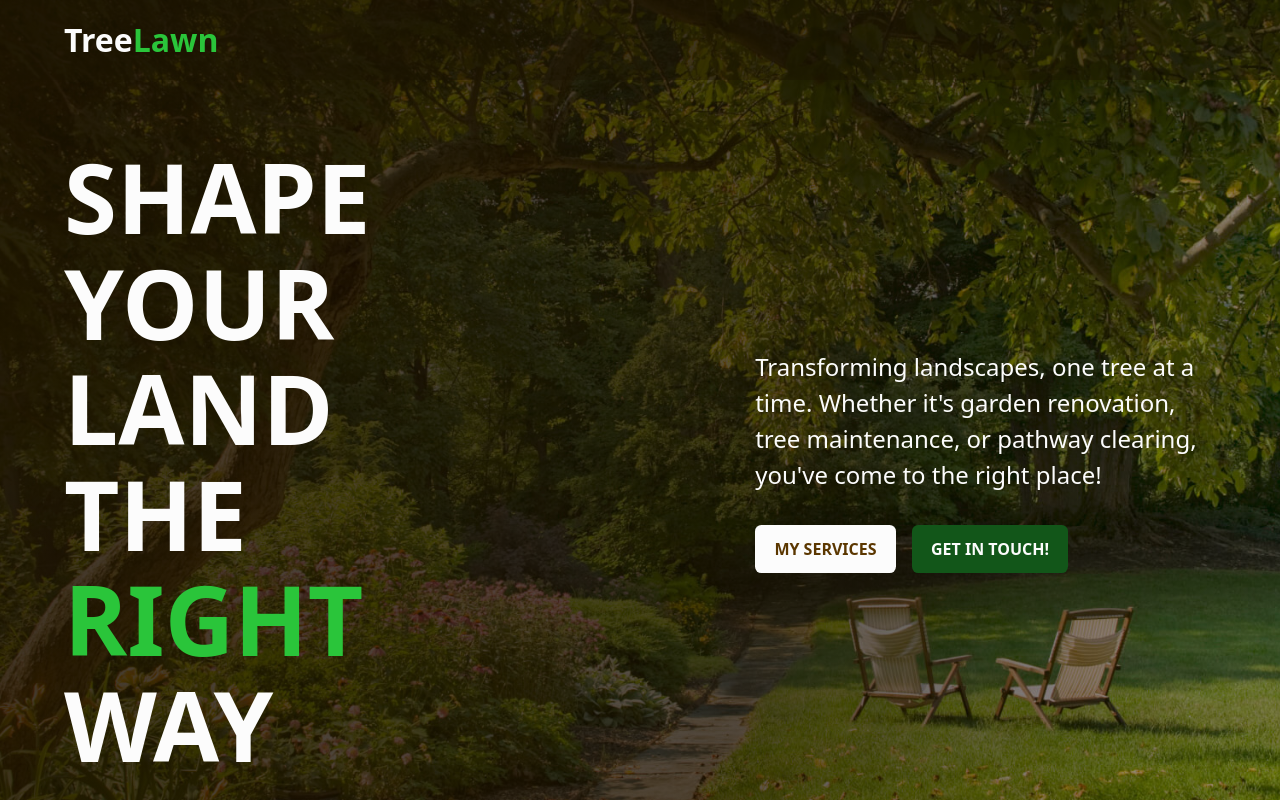
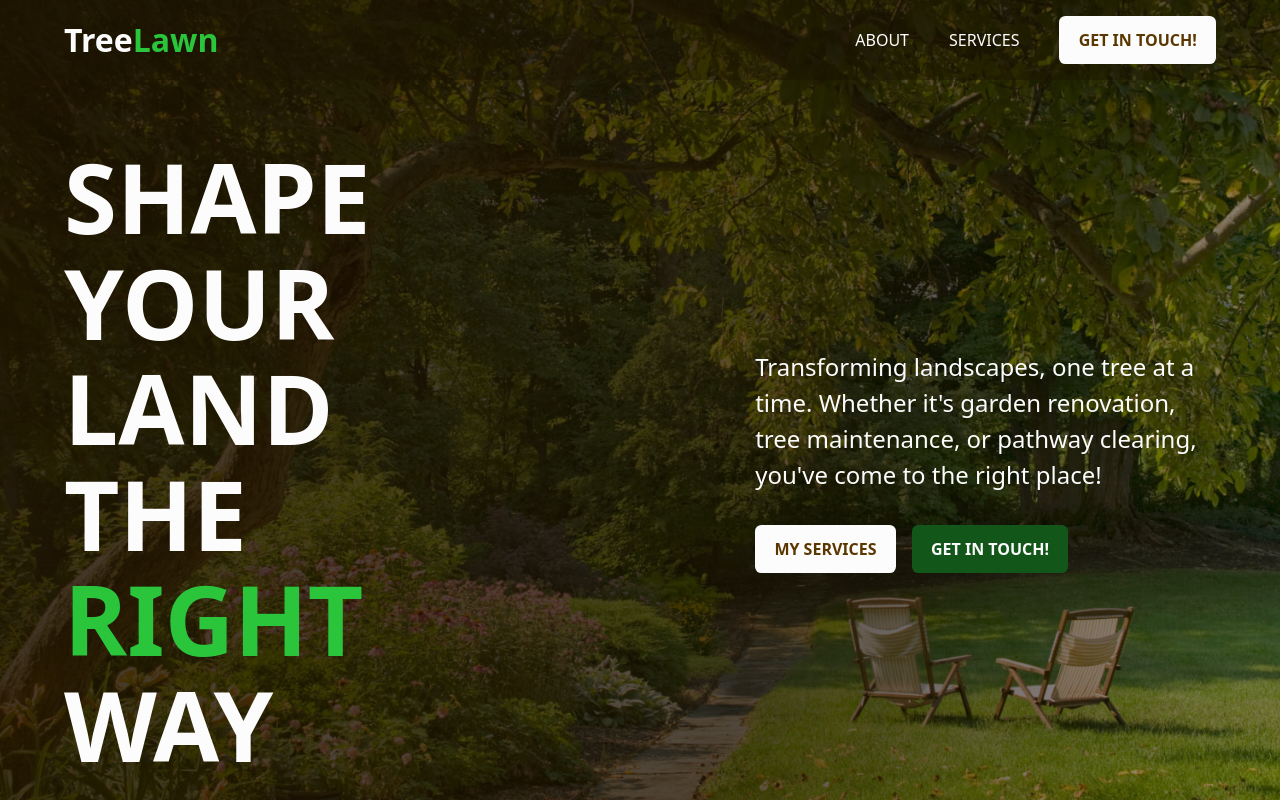
Before and after one commit to KramYengir/treelawn, a React (Vite) app: page / in a window 1280 px wide. Shown: the top 800 px of the page. Built offline with nearby package versions, Linux system fonts and the light colour scheme; a web font is replaced by a local one.

Commit message:
make sure nav links react/style normally

```diff
--- a/src/components/Header/Header.css
+++ b/src/components/Header/Header.css
@@ -79,19 +79,19 @@ header nav ul.mobile li a {
     padding-inline: 5vw;
   }
 
-  header nav ul {
+  header nav ul.desktop {
     display: flex;
     align-items: center;
     gap: 2.5rem;
 
-    & li a {
+    & li a:not(.btn) {
       text-transform: uppercase;
       font-weight: 500;
       color: var(--clr-light);
     }
 
-    & li a:hover,
-    & li a:focus-visible {
+    & li a:not(.btn):hover,
+    & li a:not(.btn):focus-visible {
       color: var(--clr-primary-accent);
     }
   }
```
